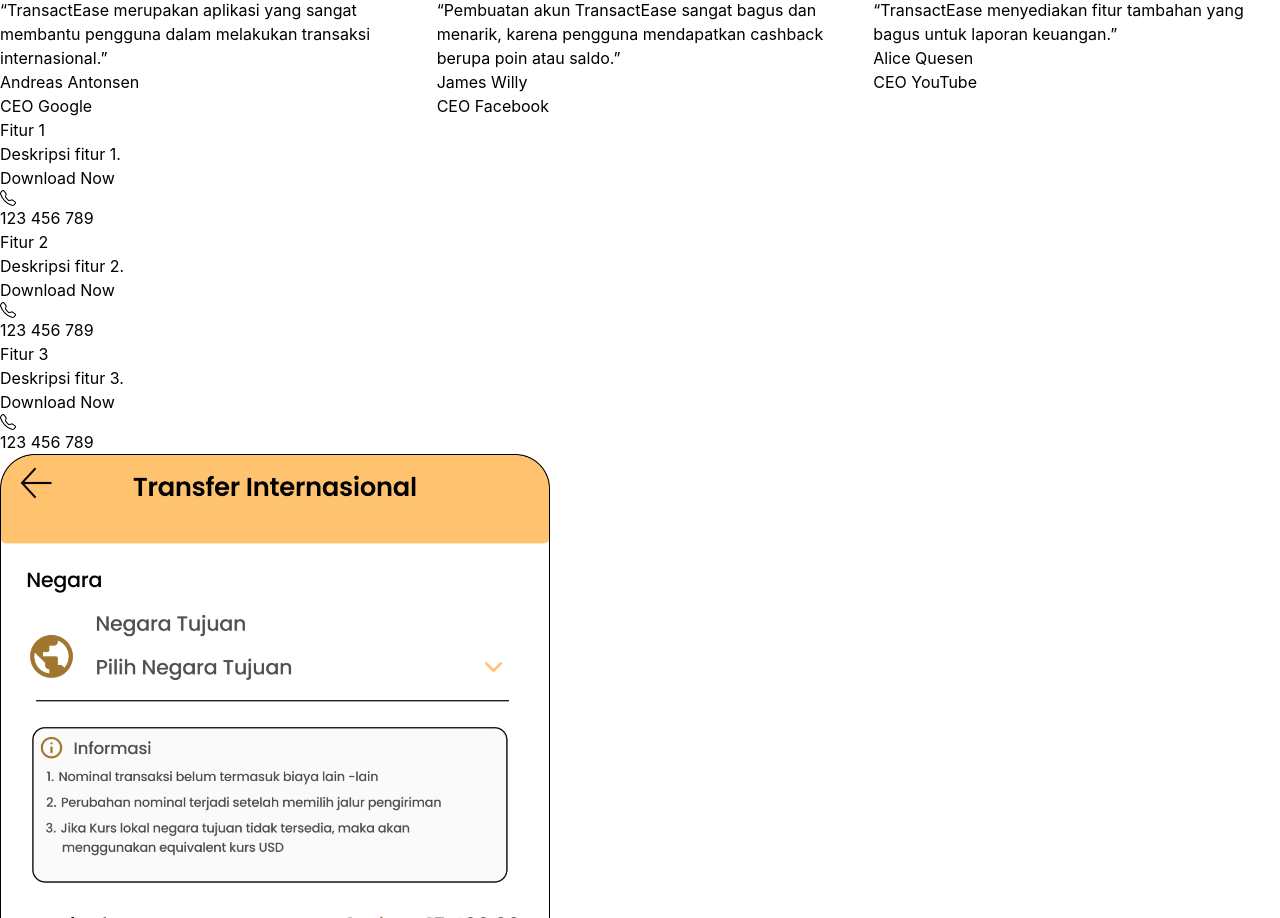
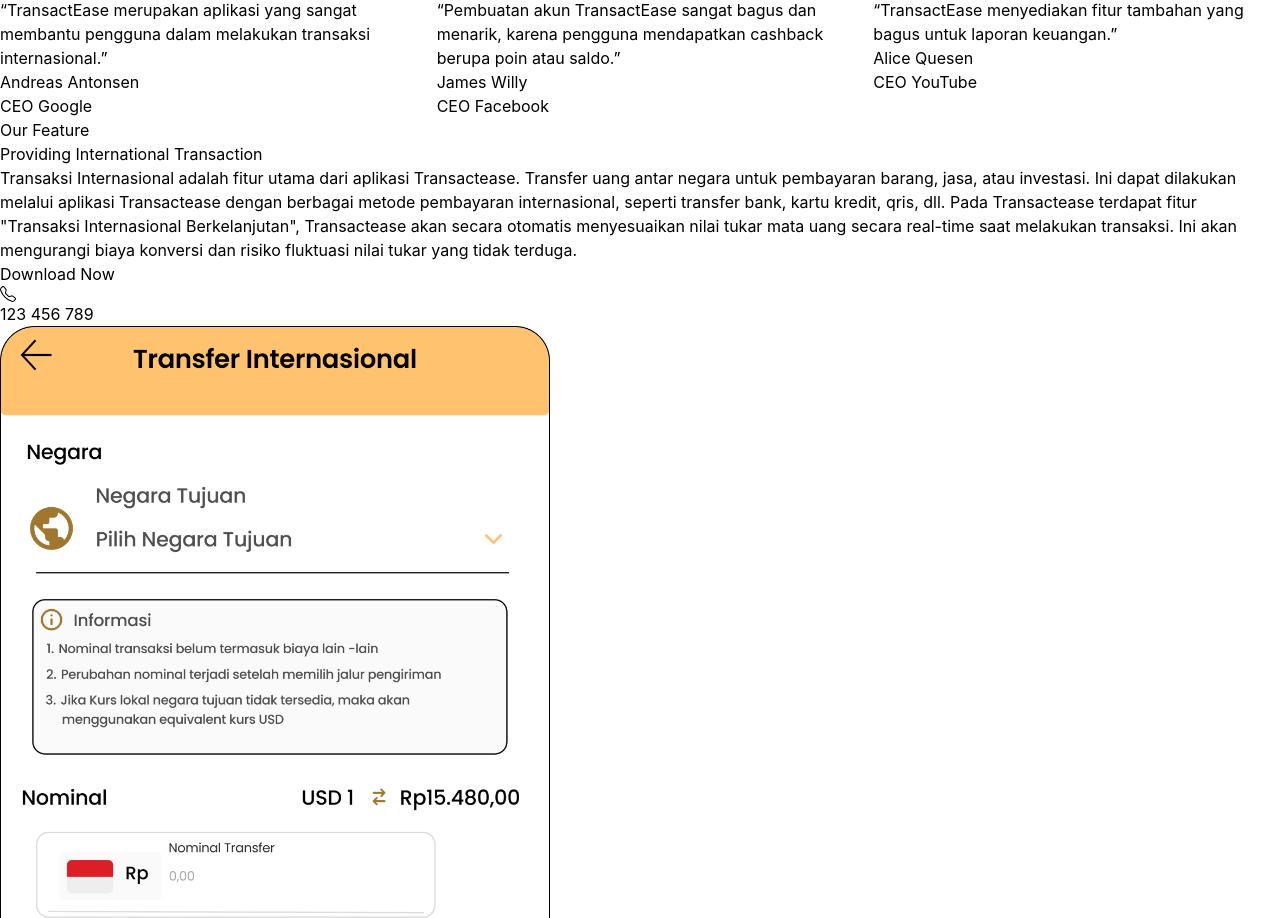
Before and after one commit to nayasuna/digbis, a React (Vite) app: page / in a window 1280 px wide. Shown: the part 3378-4296 px from the top of the page. Built offline with nearby package versions, Linux system fonts and the light colour scheme.

Commit message:
membuat landing

```diff
--- a/src/components/feature.jsx
+++ b/src/components/feature.jsx
@@ -1,22 +1,24 @@
 import React from 'react';
-import featureImage from '../../public/ftr1.png'; // Sesuaikan path sesuai struktur proyek Anda
+import featureImage from '../../public/ftr1.png'; // Adjust the path according to your project structure
 
 const FeatureSection = () => {
   return (
     <section className="bg-white py-12" id='features'>
       <div className="container mx-auto flex flex-col md:flex-row items-center justify-between px-4 md:px-0">
-        {/* Kartu Fitur 1 */}
-        <div className="md:w-1/3 flex flex-col justify-start mt-0 md:mt-0">
-          <div className="bg-white p-6 border rounded-lg shadow-md">
-            <h3 className="text-xl font-semibold mb-2">Fitur 1</h3>
-            <p className="text-gray-700 mb-6">
-              Deskripsi fitur 1.
+        {/* Left Side Content */}
+        <div className="md:w-1/2 flex flex-col justify-start mt-0 md:mt-0">
+          <h3 className="text-base sm:text-lg font-semibold text-gray-600 mb-2">Our Feature</h3>
+          <h1 className="text-2xl sm:text-3xl md:text-4xl font-bold text-black mb-4">
+            Providing International Transaction
+          </h1>
+          <p className="text-sm sm:text-base text-gray-700 mb-6">
+            Transaksi Internasional adalah fitur utama dari aplikasi Transactease. Transfer uang antar negara untuk pembayaran barang, jasa, atau investasi. Ini dapat dilakukan melalui aplikasi Transactease dengan berbagai metode pembayaran internasional, seperti transfer bank, kartu kredit, qris, dll. Pada Transactease terdapat fitur "Transaksi Internasional Berkelanjutan", Transactease akan secara otomatis menyesuaikan nilai tukar mata uang secara real-time saat melakukan transaksi. Ini akan mengurangi biaya konversi dan risiko fluktuasi nilai tukar yang tidak terduga.
           </p>
-            <div className="flex items-center gap-3">
-              <button className="bg-orange-400 rounded-full px-4 py-2 text-white hover:bg-orange-500 transition">
+          <div className="flex flex-col sm:flex-row items-center gap-4 sm:gap-6 text-gray-600 mb-4">
+            <button className="bg-orange-400 rounded-full px-4 sm:px-6 py-2 sm:py-3 text-white hover:bg-orange-500 transition">
               Download Now
             </button>
-              <div className="flex items-center gap-2">
+            <div className="flex items-center gap-2 sm:gap-3">
               <svg xmlns="http://www.w3.org/2000/svg" width="16" height="16" fill="currentColor" className="bi bi-telephone" viewBox="0 0 16 16">
                 <path d="M3.654 1.328a.678.678 0 0 0-1.015-.063L1.605 2.3c-.483.484-.661 1.169-.45 1.77a17.6 17.6 0 0 0 4.168 6.608 17.6 17.6 0 0 0 6.608 4.168c.601.211 1.286.033 1.77-.45l1.034-1.034a.678.678 0 0 0-.063-1.015l-2.307-1.794a.68.68 0 0 0-.58-.122l-2.19.547a1.75 1.75 0 0 1-1.657-.459L5.482 8.062a1.75 1.75 0 0 1-.46-1.657l.548-2.19a.68.68 0 0 0-.122-.58zM1.884.511a1.745 1.745 0 0 1 2.612.163L6.29 2.98c.329.423.445.974.315 1.494l-.547 2.19a.68.68 0 0 0 .178.643l2.457 2.457a.68.68 0 0 0 .644.178l2.189-.547a1.75 1.75 0 0 1 1.494.315l2.306 1.794c.829.645.905 1.87.163 2.611l-1.034 1.034c-.74.74-1.846 1.065-2.877.702a18.6 18.6 0 0 1-7.01-4.42 18.6 18.6 0 0 1-4.42-7.009c-.362-1.03-.037-2.137.703-2.877z"/>
               </svg>
@@ -24,52 +26,8 @@
             </div>
           </div>
         </div>
-        </div>
 
-        {/* Kartu Fitur 2 */}
-        <div className="md:w-1/3 flex flex-col justify-start mt-6 md:mt-0">
-          <div className="bg-white p-6 border rounded-lg shadow-md">
-            <h3 className="text-xl font-semibold mb-2">Fitur 2</h3>
-            <p className="text-gray-700 mb-6">
-              Deskripsi fitur 2.
-            </p>
-            <div className="flex items-center gap-3">
-              <button className="bg-orange-400 rounded-full px-4 py-2 text-white hover:bg-orange-500 transition">
-                Download Now
-              </button>
-              <div className="flex items-center gap-2">
-                <svg xmlns="http://www.w3.org/2000/svg" width="16" height="16" fill="currentColor" className="bi bi-telephone" viewBox="0 0 16 16">
-                  <path d="M3.654 1.328a.678.678 0 0 0-1.015-.063L1.605 2.3c-.483.484-.661 1.169-.45 1.77a17.6 17.6 0 0 0 4.168 6.608 17.6 17.6 0 0 0 6.608 4.168c.601.211 1.286.033 1.77-.45l1.034-1.034a.678.678 0 0 0-.063-1.015l-2.307-1.794a.68.68 0 0 0-.58-.122l-2.19.547a1.75 1.75 0 0 1-1.657-.459L5.482 8.062a1.75 1.75 0 0 1-.46-1.657l.548-2.19a.68.68 0 0 0-.122-.58zM1.884.511a1.745 1.745 0 0 1 2.612.163L6.29 2.98c.329.423.445.974.315 1.494l-.547 2.19a.68.68 0 0 0 .178.643l2.457 2.457a.68.68 0 0 0 .644.178l2.189-.547a1.75 1.75 0 0 1 1.494.315l2.306 1.794c.829.645.905 1.87.163 2.611l-1.034 1.034c-.74.74-1.846 1.065-2.877.702a18.6 18.6 0 0 1-7.01-4.42 18.6 18.6 0 0 1-4.42-7.009c-.362-1.03-.037-2.137.703-2.877z"/>
-                </svg>
-                <span className='text-gray-500'>123 456 789</span>
-              </div>
-            </div>
-          </div>
-        </div>
-
-        {/* Kartu Fitur 3 */}
-        <div className="md:w-1/3 flex flex-col justify-start mt-6 md:mt-0">
-          <div className="bg-white p-6 border rounded-lg shadow-md">
-            <h3 className="text-xl font-semibold mb-2">Fitur 3</h3>
-            <p className="text-gray-700 mb-6">
-              Deskripsi fitur 3.
-            </p>
-            <div className="flex items-center gap-3">
-              <button className="bg-orange-400 rounded-full px-4 py-2 text-white hover:bg-orange-500 transition">
-                Download Now
-              </button>
-              <div className="flex items-center gap-2">
-                <svg xmlns="http://www.w3.org/2000/svg" width="16" height="16" fill="currentColor" className="bi bi-telephone" viewBox="0 0 16 16">
-                  <path d="M3.654 1.328a.678.678 0 0 0-1.015-.063L1.605 2.3c-.483.484-.661 1.169-.45 1.77a17.6 17.6 0 0 0 4.168 6.608 17.6 17.6 0 0 0 6.608 4.168c.601.211 1.286.033 1.77-.45l1.034-1.034a.678.678 0 0 0-.063-1.015l-2.307-1.794a.68.68 0 0 0-.58-.122l-2.19.547a1.75 1.75 0 0 1-1.657-.459L5.482 8.062a1.75 1.75 0 0 1-.46-1.657l.548-2.19a.68.68 0 0 0-.122-.58zM1.884.511a1.745 1.745 0 0 1 2.612.163L6.29 2.98c.329.423.445.974.315 1.494l-.547 2.19a.68.68 0 0 0 .178.643l2.457 2.457a.68.68 0 0 0 .644.178l2.189-.547a1.75 1.75 0 0 1 1.494.315l2.306 1.794c.829.645.905 1.87.163 2.611l-1.034 1.034c-.74.74-1.846 1.065-2.877.702a18.6 18.6 0 0 1-7.01-4.42 18.6 18.6 0 0 1-4.42-7.009c-.362-1.03-.037-2.137.703-2.877z"/>
-                </svg>
-                <span className='text-gray-500'>123 456 789</span>
-              </div>
-            </div>
-          </div>
-        </div>
-      </div>
-
-      {/* Gambar Fitur */}
+        {/* Right Side Image with Wider Rounded Background */}
         <div className="md:w-1/2 mt-10 md:mt-0 px-4 flex justify-center md:justify-end">
           <div className="relative w-full max-w-sm sm:max-w-md mx-auto md:max-w-none">
             <div
@@ -94,6 +52,7 @@
             />
           </div>
         </div>
+      </div>
     </section>
   );
 }
```
Lines whose indentation alone changed are shown as unchanged.
